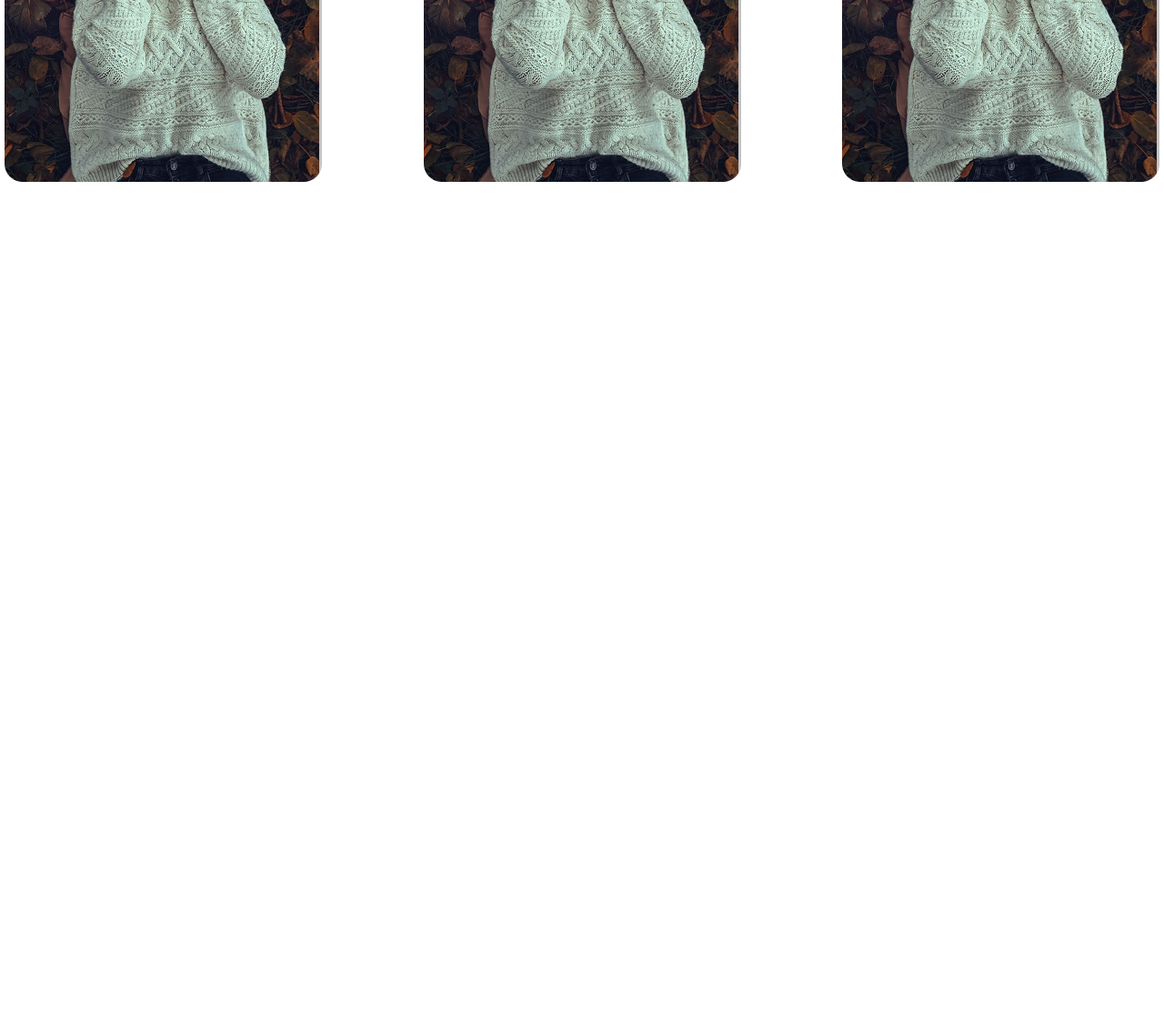
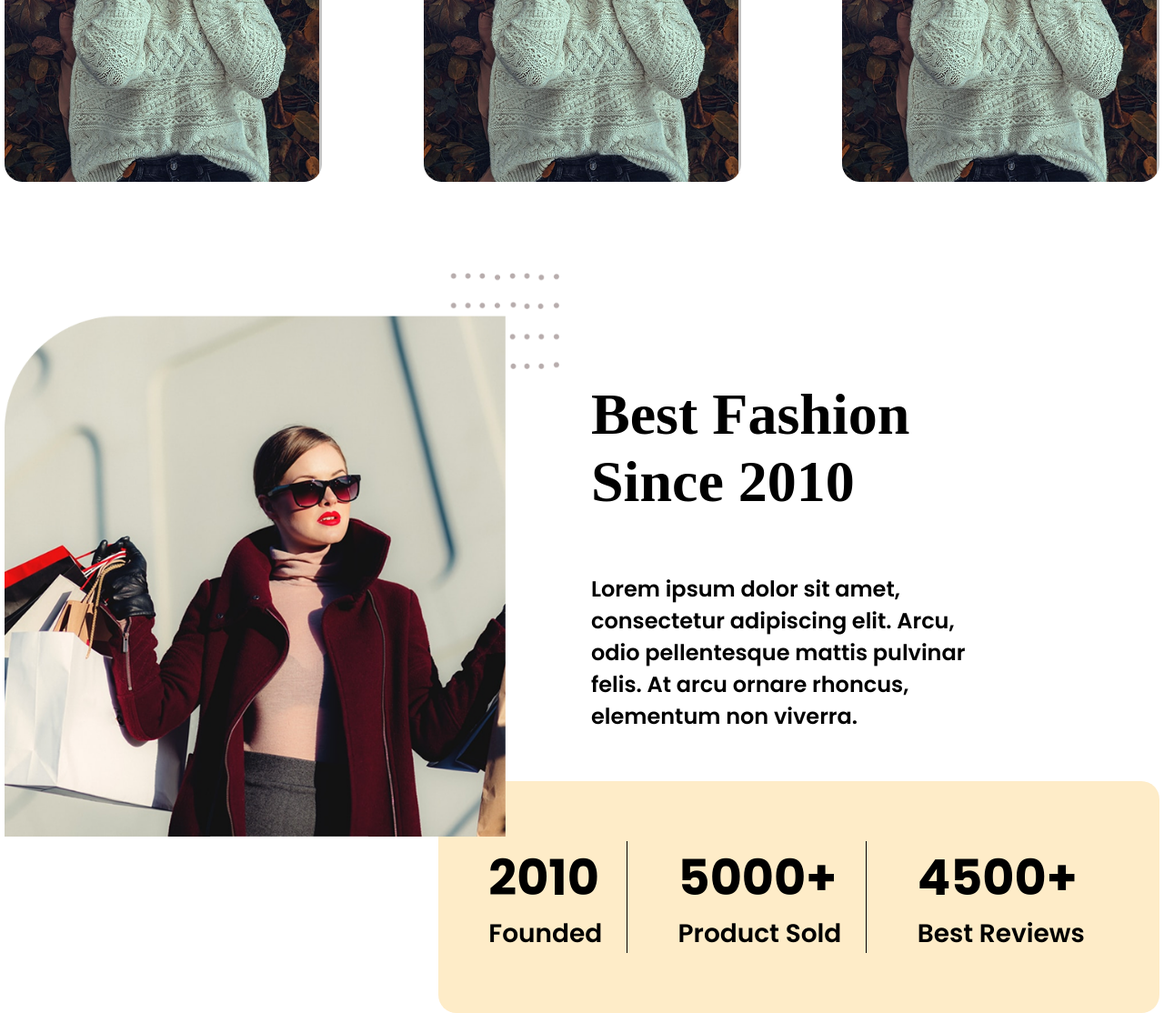
Before and after one commit to sajibkhandev/2415_Project_html, a plain HTML site: page index.html in a window 1280 px wide. Shown: the part 1579-2693 px from the top of the page at 91% size. Before the commit the page ends 1879 px from the top, so only its background shows below. Drawn offline with Linux system fonts and the light colour scheme; a web font is replaced by a local one.

Commit message:
fashion part done

```diff
--- a/css/style.css
+++ b/css/style.css
@@ -201,3 +201,81 @@ collection css start
 /* ==============
 collection css end
 ============== */
+/* ==============
+Fashion css start
+============== */
+.fashion{
+
+}
+
+ .fashion .left{
+  width: 50%;
+
+ }
+ .fashion .left img{
+  width: 100%;
+ }
+ .fashion .right{
+  width: 50%;
+  margin-left: 20px;
+
+ }
+ .fashion .box{
+  align-items: center;
+  position: relative;
+ }
+ .fashion .right h2{
+  font-size: 64px;
+  font-weight: 700;
+  font-family: "Frank Ruhl Libre", serif;
+  color: #000;
+  width: 437px;
+
+ }
+ .fashion .right p{
+  font-size: 24px;
+  font-weight: 600;
+  font-family: "Poppins", sans-serif;
+  color: #000;
+  width: 443px;
+  padding-top: 63px;
+ }
+
+ .info-box{
+  width: 793px;
+  padding: 66px 0px;
+  background: #FEECC8;
+  border-radius: 20px;
+  display: flex;
+  justify-content: space-evenly;
+  position: absolute;
+  bottom: -190px;
+  right: 0;
+  z-index: -1;
+
+ }
+ .info-box h4{
+  font-size: 54px;
+  font-weight: 700;
+  font-family: "Poppins", sans-serif;
+  color: #000;
+ }
+ .info-box p{
+  font-size: 28px;
+  font-weight: 600;
+  font-family: "Poppins", sans-serif;
+  color: #000;
+ }
+
+ .info-box .mini-box{
+  border-right: 1px solid black;
+  padding-right: 27px;
+ }
+ .info-box .mini-box:last-child{
+  border-right: 0px;
+
+ }
+
+/* ==============
+Fashion css end
+============== */
--- a/index.html
+++ b/index.html
@@ -73,9 +73,6 @@
      </section>
 
 
-
-
-
     <!-- ===============================
            Bannner part end
      =============================== -->
@@ -119,5 +116,40 @@
     <!-- ===============================
            Collection part end
      =============================== -->
+    <!-- ===============================
+           Fashion part start
+     =============================== -->
+     <section class="fashion">
+        <div class="container">
+          <div class="box">
+             <div class="left">
+              <img src="./images/fashion Image.png" alt="">
+             </div>
+             <div class="right">
+              <h2 >Best Fashion Since 2010</h2>
+              <p>Lorem ipsum dolor sit amet, consectetur adipiscing elit. Arcu, odio pellentesque mattis pulvinar felis. At arcu ornare rhoncus, elementum non viverra. </p>
+             </div>
+             <div class="info-box">
+              <div class="mini-box">
+                <h4>2010</h4>
+                <p>Founded</p>
+              </div>
+              <div class="mini-box">
+                <h4>5000+</h4>
+                <p>Product Sold</p>
+              </div>
+              <div class="mini-box">
+                <h4>4500+</h4>
+                <p>Best Reviews</p>
+              </div>
+            </div>
+          </div>
+
+        </div>
+
+     </section>
+    <!-- ===============================
+           Fashion part end
+     =============================== -->
   </body>
 </html>
```
Also changed, not shown: images/fashion Image.png (added).
